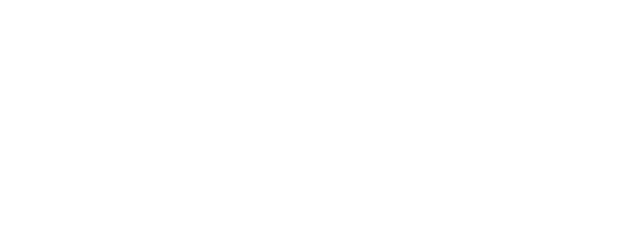
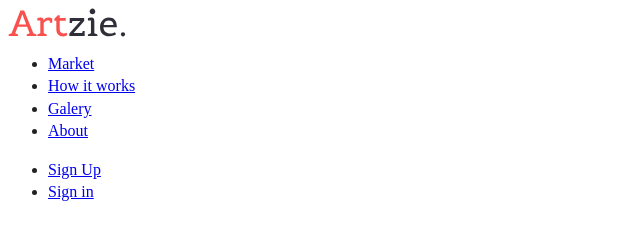
Before and after one commit to JCMeloza/CSSNftMarketplace, a website built with webpack: page index.html in a window 1280 px wide. Shown: the whole page, without its empty margins (0-640 px from the left). Built offline with nearby package versions, Linux system fonts and the light colour scheme.

Commit message:
Agregar estructura de encabezado y navegación al archivo index.html

```diff
--- a/index.html
+++ b/index.html
@@ -24,7 +24,30 @@
 
 <body>
 
+  <div class="container">
+    <header class="header">
+      <div class="header_logo">
+        <a href="#">
+          <img src="/img/nft-logo.svg" alt="Logo Artzie">
+        </a>
+      </div>
+      <nav class="nav_principal">
+        <ul>
+          <li><a href="#">Market</a></li>
+          <li><a href="#">How it works</a></li>
+          <li><a href="#">Galery</a></li>
+          <li><a href="#">About</a></li>
+        </ul>
+      </nav>
+      <aside class="login">
+        <ul>
+          <li><a href="#">Sign Up</a></li>
+          <li><a href="#">Sign in</a></li>
+        </ul>
+      </aside>
+    </header>
 
+  </div>
 
 </body>
 
```
